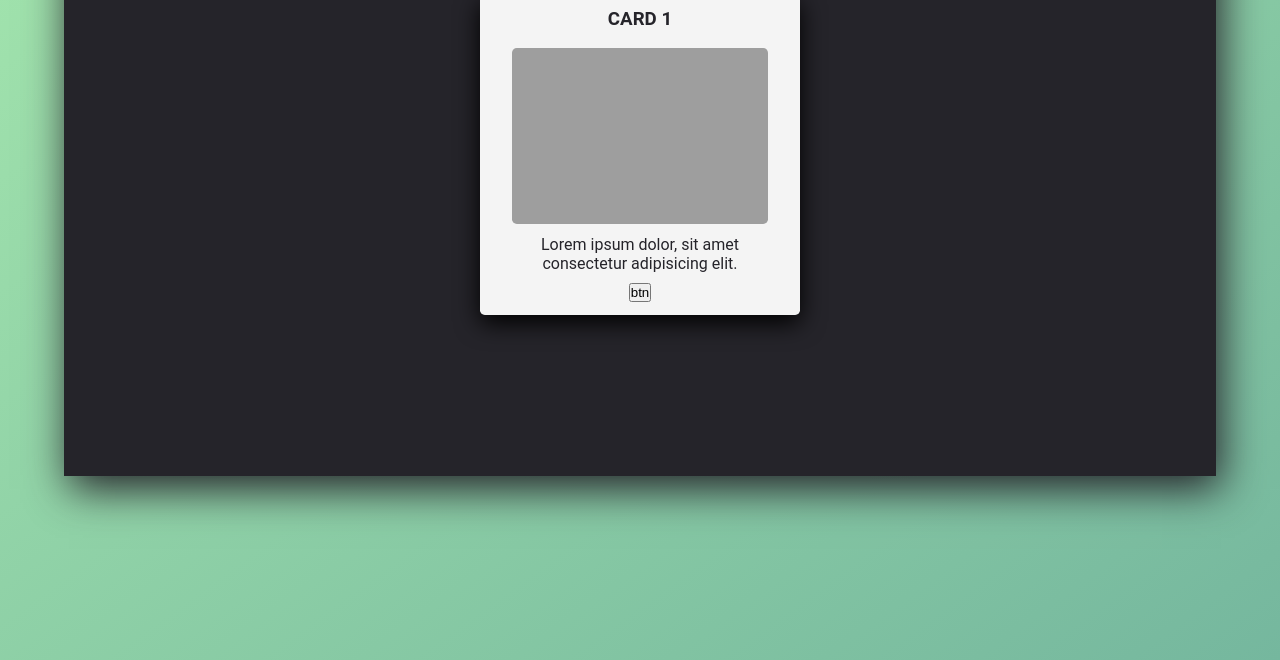
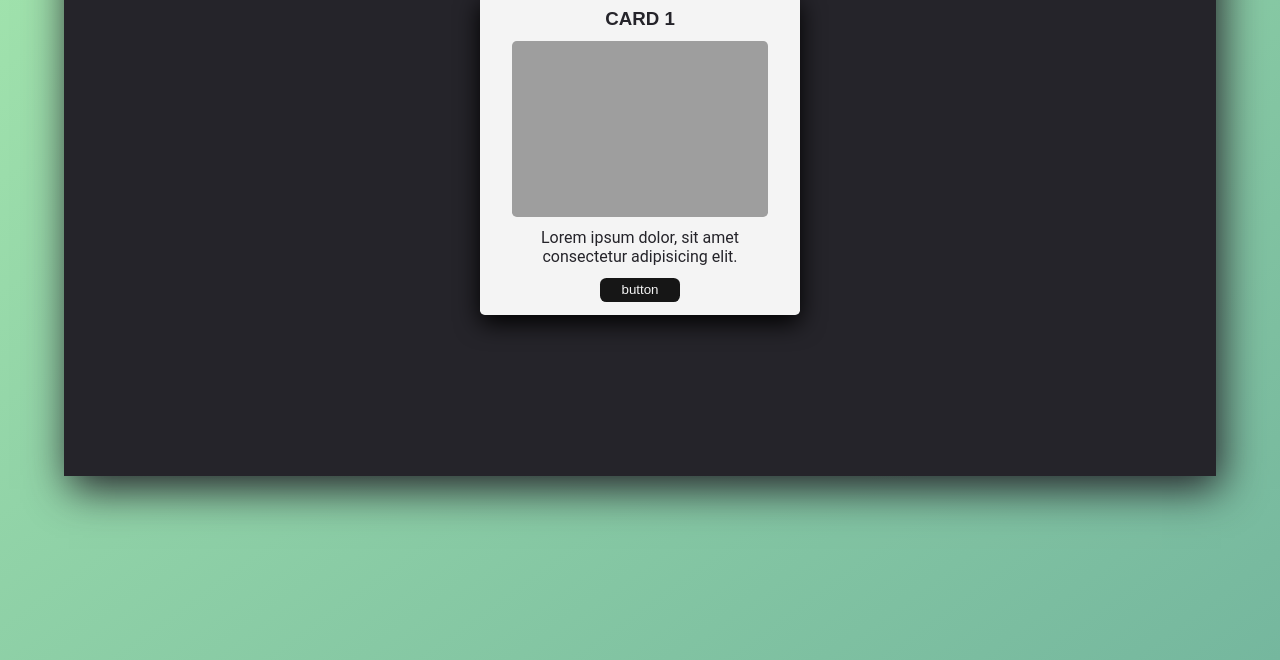
Before and after one commit to kgaolodevs/micro-components, a plain HTML site: page cards.html in a window 1280 px wide. Shown: the part 268-928 px from the top of the page. Drawn offline with Linux system fonts and the light colour scheme.

Commit message:
Finalised card styling

```diff
--- a/cards.html
+++ b/cards.html
@@ -23,7 +23,7 @@
             <!-- <img src="" alt="card-1 img"> -->
           </div>
           <p class="card--1__para">Lorem ipsum dolor, sit amet consectetur adipisicing elit.</p>
-          <button class="btn card--1__btn">btn</button>
+          <button class="btn card--1__btn">button</button>
         </h3>
 
         <!-- <div class="card--2">card2</div>
--- a/css/components/_components.scss
+++ b/css/components/_components.scss
@@ -297,9 +297,10 @@
       }
 
       &__title {
-        margin-bottom: 0.5rem;
+        // margin-bottom: 0.5rem;
         color: var(--color-dark);
         text-transform: uppercase;
+        font-family: "Druk", Arial, Helvetica, sans-serif;
       }
 
       &__img {
@@ -312,6 +313,20 @@
       &__para {
         color: var(--color-dark);
         text-align: center;
+      }
+
+      &__btn {
+        background: none;
+        border: none;
+        color: var(--color-light);
+        background-color: var(--color-dark-3);
+        padding: 0.3rem;
+        width: 5rem;
+        border-radius: 0.4rem;
+
+        &:hover {
+          cursor: pointer;
+        }
       }
     }
   }
```
Also changed, not shown: css/main.css, 1 other file.
